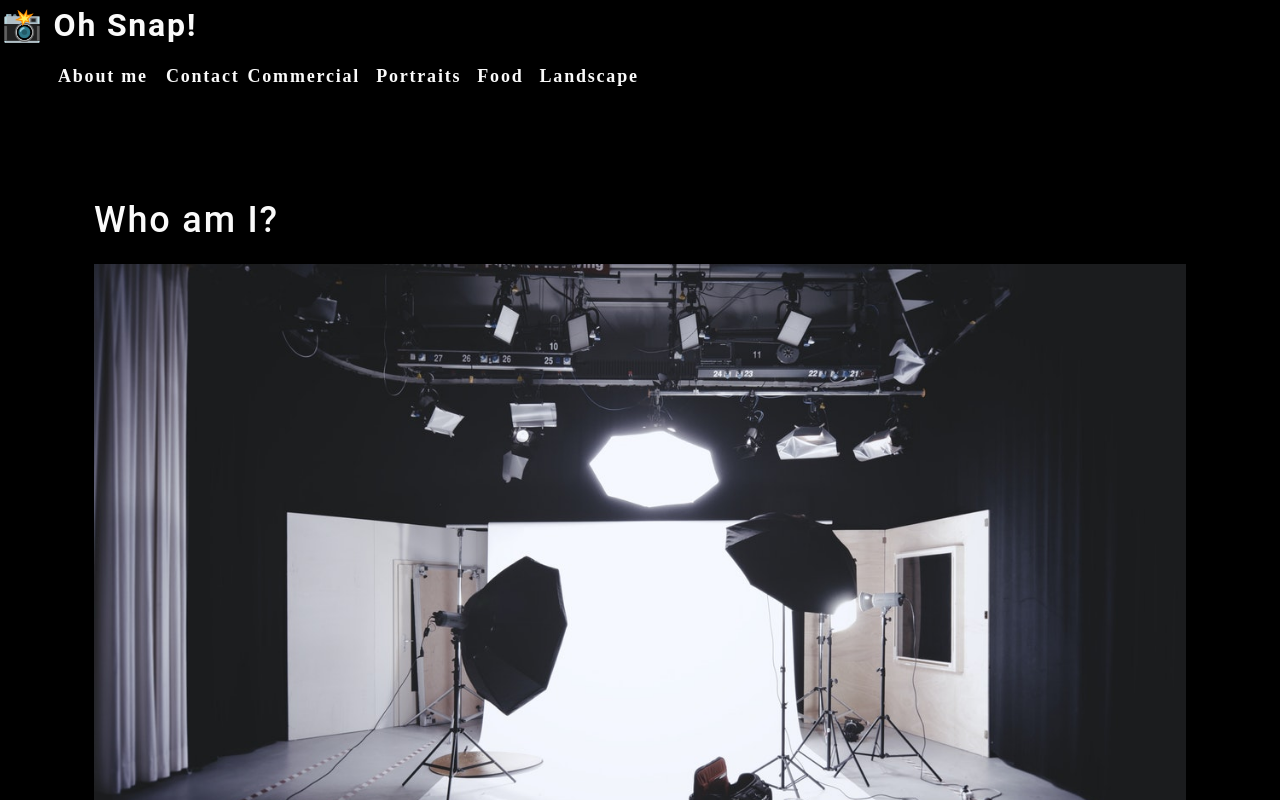
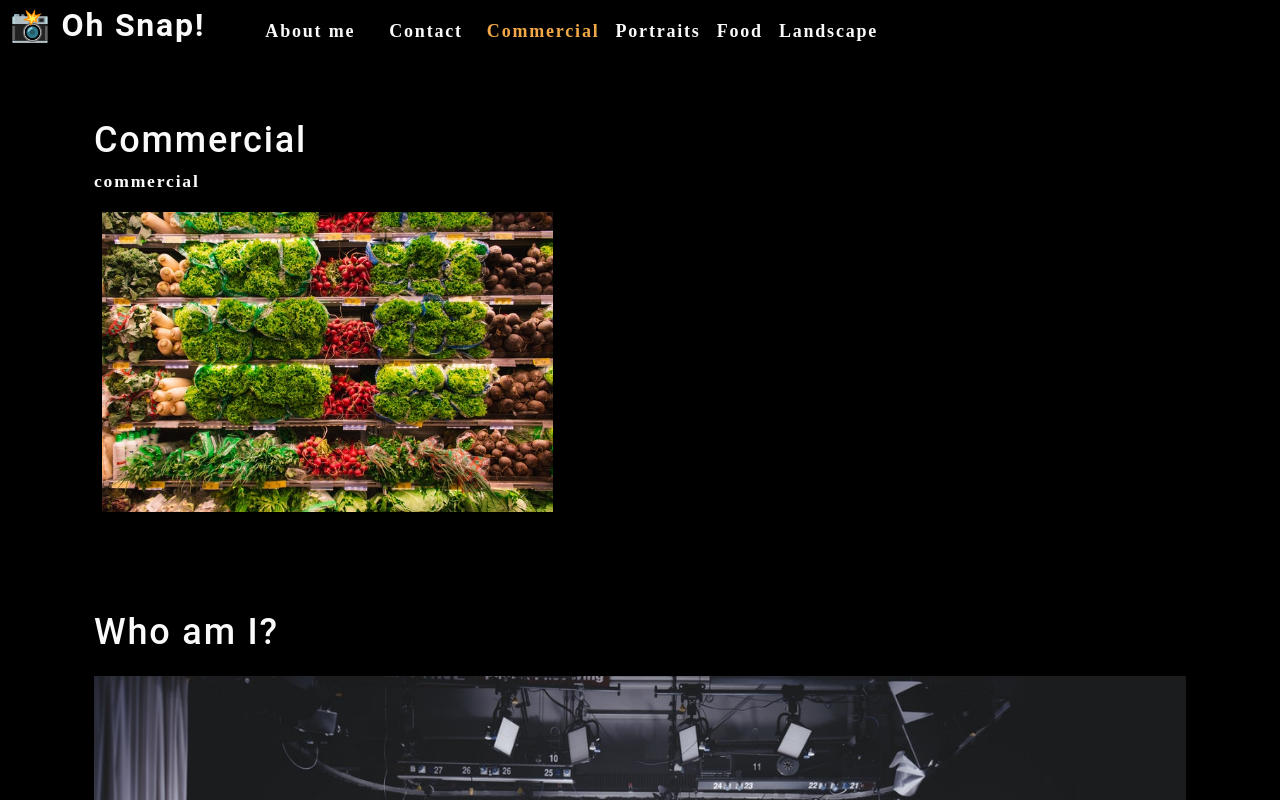
Before and after one commit to JJP512/photo-port, a React (Create React App) app: page / in a window 1280 px wide. Shown: the top 800 px of the page. Built offline with nearby package versions, Linux system fonts and the light colour scheme.

Commit message:
added hooks to nav component

```diff
--- a/src/App.js
+++ b/src/App.js
@@ -1,14 +1,33 @@
-import React from "react";
+import React, { useState } from "react";
 import About from "./components/About";
 import Nav from "./components/Nav";
+import Gallery from "./components/Gallery"
 
 function App() {
+  const [categories] = useState([
+    {
+      name: 'commercial',
+      description: 'Photos of grocery stores, food trucks, and other commercial projects',
+    },
+    { name: 'portraits', description: 'Portraits of people in my life' },
+    { name: 'food', description: 'Delicious delicacies' },
+    { name: 'landscape', description: 'Fields, farmhouses, waterfalls, and the beauty of nature' },
+  ]);
+
+  const [currentCategory, setCurrentCategory] = useState(categories[0]);
 
   return (
     <div>
-      <Nav></Nav>
+      <Nav
+        categories={categories}
+        setCurrentCategory={setCurrentCategory}
+        currentCategory={currentCategory}
+      ></Nav>
       <main>
-        <About></About>
+        <div>
+          <Gallery></Gallery>
+          <About></About>
+        </div>
       </main>
     </div>
   );
--- /dev/null
+++ b/src/components/Gallery/index.js
@@ -0,0 +1,26 @@
+import React from "react";
+import { capitalizeFirstLetter } from "../../utils/helpers";
+import photo from "../../assets/small/commercial/0.jpg";
+
+function Gallery(props) {
+    const currentCategory = {
+        name: "commercial",
+        description:
+            "Photos of grocery stores, food trucks, and other commercial projects",
+    };
+    return (
+        <section>
+            <h1>{capitalizeFirstLetter(currentCategory.name)}</h1>
+            <p>{currentCategory.name}</p>
+            <div>
+                <img
+                    src={photo}
+                    alt="Commercial Example"
+                    className="img-thumbnail mx-1"
+                />
+            </div>
+        </section>
+    );
+}
+
+export default Gallery;
--- a/src/components/Nav/index.js
+++ b/src/components/Nav/index.js
@@ -1,26 +1,19 @@
-import React from "react";
+import React, { useEffect } from "react";
+import { capitalizeFirstLetter } from "../../utils/helpers";
 
-function Nav() {
-    const categories = [
-        {
-            name: "Commercial",
-            description:
-            "Photos of grocery stores, food trucks, and other commercial projects",
-        },
-        { name: "Portraits", description: "Portraits of people in my life" },
-        { name: "Food", description: "Delicious delicacies" },
-        {
-            name: "Landscape",
-            description: "Fields, farmhouses, waterfalls, and the beauty of nature",
-        },
-    ];
+function Nav(props) {
+    const {
+        categories = [],
+        setCurrentCategory,
+        currentCategory,
+    } = props;
 
-    function categorySelected(name) {
-        console.log(`${name} clicked`);
-    }
+    useEffect(() => {
+        document.title = capitalizeFirstLetter(currentCategory.name);
+    }, [currentCategory]);
 
     return (
-        <header>
+        <header className="flex-row px-1">
             <h2>
                 <a data-testid="link" href="/">
                     <span role="img" aria-label="camera">📸</span> Oh Snap!
@@ -33,16 +26,18 @@
                             About me
                         </a>
                     </li>
-                    <li>
+                    <li className="mx-2">
                         <span>Contact</span>
                     </li>
                     {categories.map((category) => (
                         <li
-                        className="mx-1"
-                        key={category.name}
-                        >
-                            <span onClick={() => categorySelected(category.name)} >
-                                {category.name}
+                        className={`mx-1 ${
+                            currentCategory.name ===category.name && "navActive"
+                        }`} key={category.name}>
+                            <span onClick={() => {
+                                setCurrentCategory(category)
+                            }} >
+                            {capitalizeFirstLetter(category.name)}
                             </span>
                         </li>
                     ))}
```
